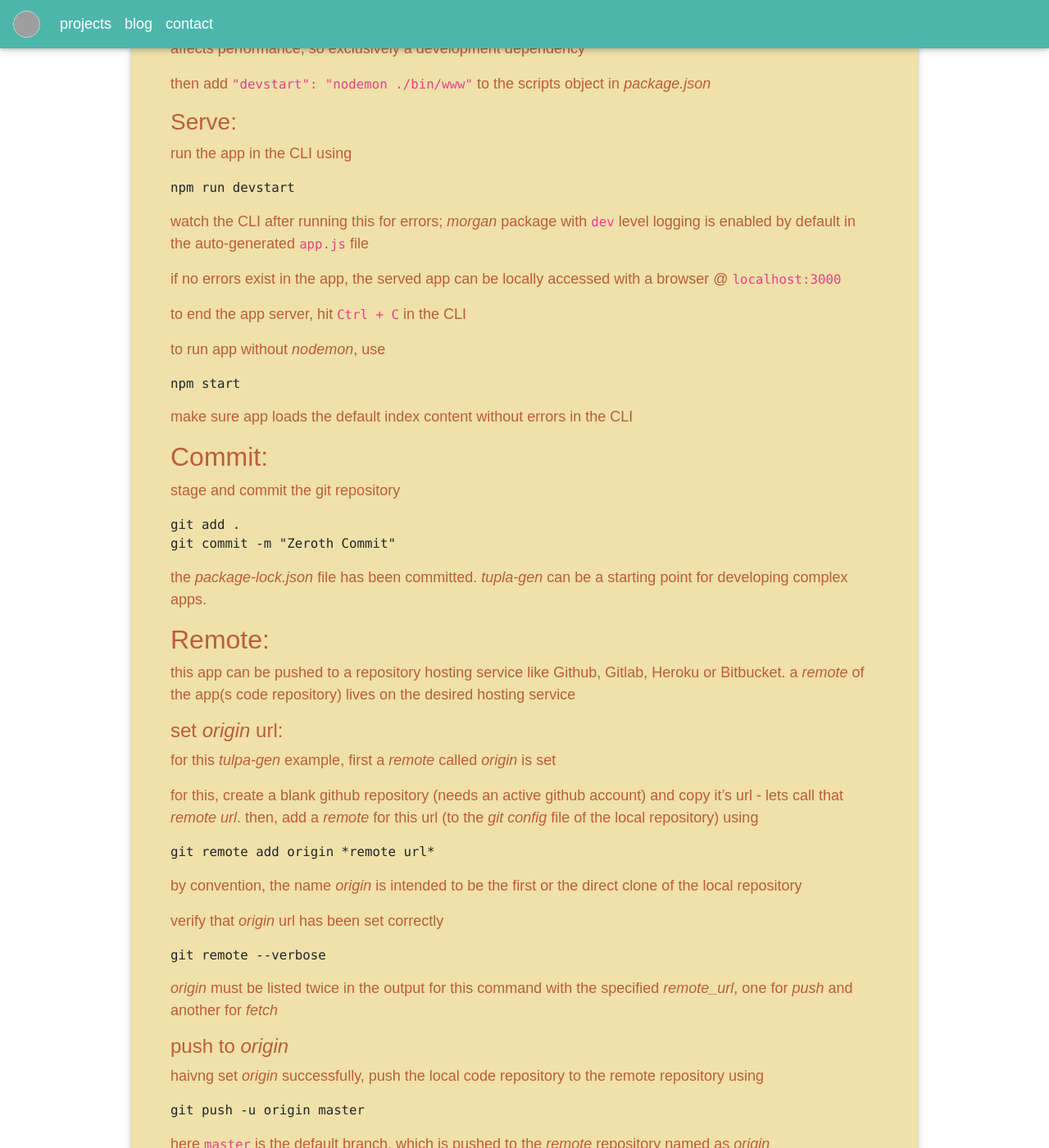
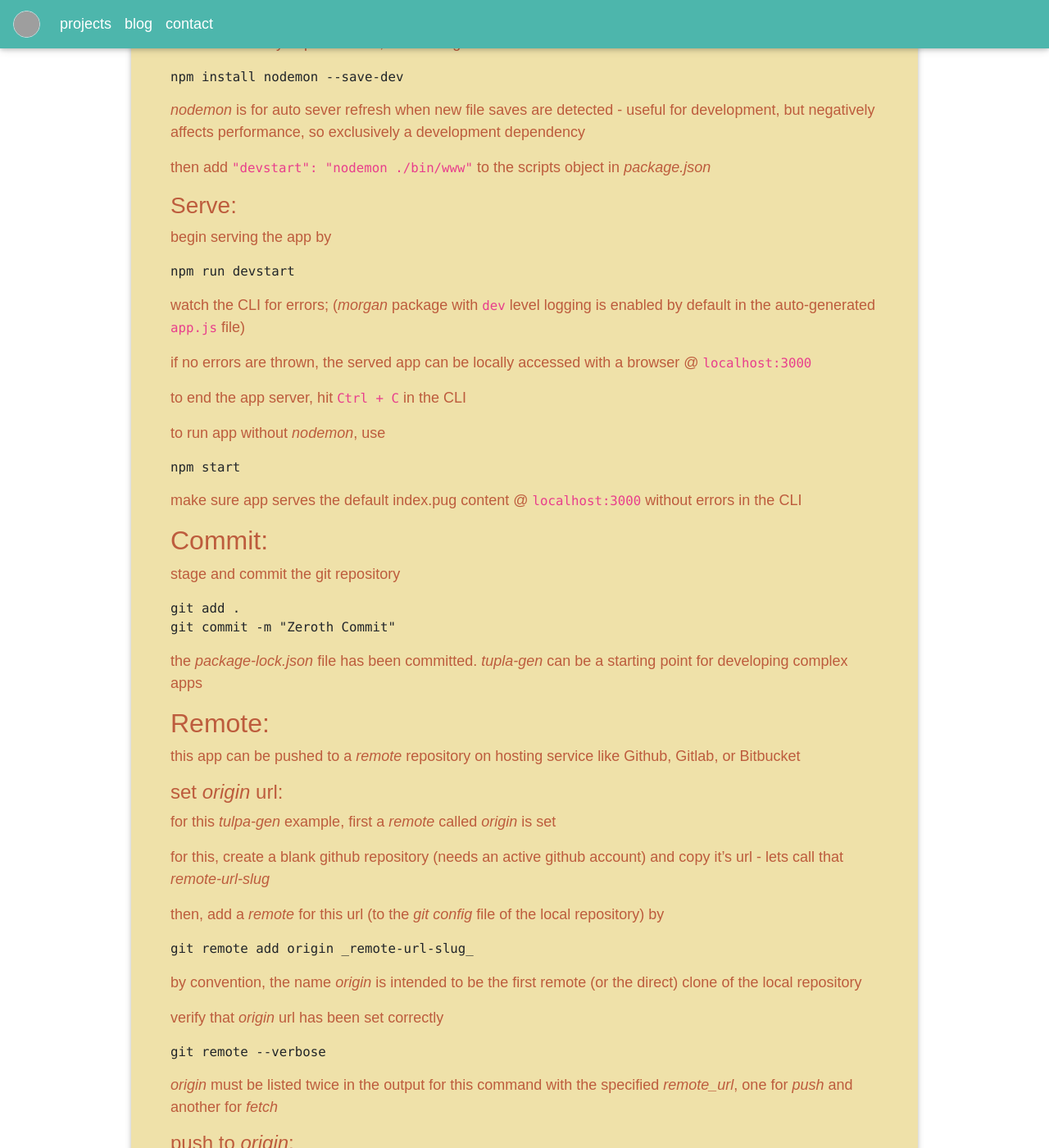
Before and after one commit to numoonchld/numoonchld.github.io, a Jekyll site: the page built from _posts/2019-01-18-generate-an-express-app.md, in a window 1280 px wide and 1400 px high, scrolled down 3232 px. Shown: the whole window at 82% size. Built offline with Jekyll 4.4.1, drawn with Linux system fonts in a browser that asks for light colours; nearby versions of some CDN libraries; some web fonts are replaced; some of the changed text lies outside the part shown; grey boxes are pictures that could not be loaded.

Commit message:
minor edits to last blog post

````diff
--- a/_posts/2019-01-18-generate-an-express-app.md
+++ b/_posts/2019-01-18-generate-an-express-app.md
@@ -67,9 +67,9 @@
 cd tulpa-gen
 ```
 
-open the *package.json* file (in vs-code) and review the dependencies (i.e. node packages need to run the newly created app)
+open the *package.json* file (in vs-code) and review the dependencies (i.e. node packages needed to run the newly created app)
 
-check for the latest dependency package versions on *npm* package website or install check updates *npm* package to see the latest version availabe of each dependency
+check for the latest dependency package versions on *npm* package website or install a dedicated package
 ```
 npm install -g npm-check-updates
 ```
@@ -79,7 +79,7 @@
 ncu
 ```
 
-update the version numbers in *package.json* manually or using
+update the version numbers in *package.json* manually OR use
 
 ```
 ncu -u
@@ -87,7 +87,7 @@
 
 be cautious with upgrading the *package.json* file dependency versions while dealing with mature code as changing package versions might inadvertently break a fully functonal app
 
-make other changes to *package.json* at this point as desired i.e.
+make other changes to *package.json* at this point as desired - i.e.
 
 - set the app version:
     ```
@@ -106,21 +106,21 @@
 
 ## Install Dependencies:
 
-all the dependencies listed in *package.json* are installed to the app's root using
+all the dependencies listed in *package.json* are installed to the app's root by
 ```
 npm install
 ```
 
 when this step is successfully completed, a *package-lock.json* file is created, and CLI will state that this needs to be committed
 
-so initialize a git repository (create a local git *origin*) in the app root by
+so initialize a git repository in the app root by
 ```
 git init
 ```
 
 this initializes a repository with a default `master` branch in the app's root folder
 
-then create a *.gitignore* file (if you're using vs-code, file > new file and name file *.gitignore*)
+then create a *.gitignore* file (if you've been using vs-code, *file > new file* and name file *.gitignore*)
 
 open this file and add relevant folders to ignore i.e. paste into *.gitignore*
 
@@ -132,8 +132,10 @@
 .npm
 ```
 
-[here is an extensive list of nodejs gitignores](https://github.com/github/gitignore/blob/master/Node.gitignore){: target="_blank"}
+here is an extensive [list of nodejs gitignores](https://github.com/github/gitignore/blob/master/Node.gitignore){: target="_blank"}
 
+
+_**new dependencies**_
 
 install new dependencies using
 ```
@@ -145,19 +147,23 @@
 
 the `--save` argument automatically adds the dependency in the *package.json* file in addition to installing the package files into *node_modules* folder
 
-remember to `require` the installed dependencies as per the package's documentation on the npm website i.e.
+remember to `require` the installed dependencies as per the package's documentation on the npm website - i.e.
 ```
 require('custom-env').env()
 const MongoClient = require('mongodb').MongoClient
 ```
 
-uninstall unneseccary exisiting dependancies using:
+_**delete dependencies**_
+
+uninstall unneseccary exisiting dependencies using
 ```
 npm uninstall cookie-parser --save
 npm uninstall debug --save
 ```
 
 including `--save` removes entry in the *package.json* file in addtion to uninstalling. remember to remove the `require` statements from app.js
+
+_**development-only dependencies**_
 
 to install dev only dependencies, use the tag `--save-dev`
 ```
@@ -170,23 +176,21 @@
 
 ### Serve:
 
-run the app in the CLI using
+begin serving the app by
 ```
 npm run devstart
 ```
-watch the CLI after running this for errors; *morgan* package with `dev` level logging is enabled by default in the auto-generated `app.js` file
+watch the CLI for errors; (*morgan* package with `dev` level logging is enabled by default in the auto-generated `app.js` file)
 
-
-if no errors exist in the app, the served app can be locally accessed with a browser @ `localhost:3000`
+if no errors are thrown, the served app can be locally accessed with a browser @ `localhost:3000`
 
 to end the app server, hit `Ctrl + C` in the CLI
-
 
 to run app without *nodemon*, use
 ```
 npm start
 ```
-make sure app loads the default index content without errors in the CLI
+make sure app serves the default index.pug content @ `localhost:3000` without errors in the CLI
 
 
 
@@ -197,25 +201,26 @@
 git add .
 git commit -m "Zeroth Commit"
 ```
-the *package-lock.json* file has been committed. *tupla-gen* can be a starting point for developing complex apps.
+the *package-lock.json* file has been committed. *tupla-gen* can be a starting point for developing complex apps
 
 
 
 
 ## Remote:
 
-this app can be pushed to a repository hosting service like Github, Gitlab, Heroku or Bitbucket. a *remote* of the app(s code repository) lives on the desired hosting service
-
+this app can be pushed to a *remote* repository on hosting service like Github, Gitlab, or Bitbucket
 
 
 #### set *origin* url:
 for this *tulpa-gen* example, first a *remote* called *origin* is set
 
-for this, create a **blank** github repository (needs an active github account) and copy it's url - lets call that *remote url*. then, add a *remote* for this url (to the *git config* file of the local repository) using
+for this, create a **blank** github repository (needs an active github account) and copy it's url - lets call that _remote-url-slug_
+
+then, add a *remote* for this url (to the *git config* file of the local repository) by
 ```
-git remote add origin *remote url*
+git remote add origin _remote-url-slug_
 ```
-by convention, the name *origin* is intended to be the first or the direct clone of the local repository
+by convention, the name *origin* is intended to be the first remote (or the direct) clone of the local repository
 
 
 
@@ -226,9 +231,9 @@
 
 *origin* must be listed twice in the output for this command with the specified *remote_url*, one for *push* and another for *fetch*
 
-#### push to *origin*
+#### push to *origin*:
 
-haivng set *origin* successfully, push the local code repository to the remote repository using
+having set *origin* successfully, push the local code repository to the remote repository using
 ```
 git push -u origin master
 ```
````
Also changed, not shown: 1 other file.
